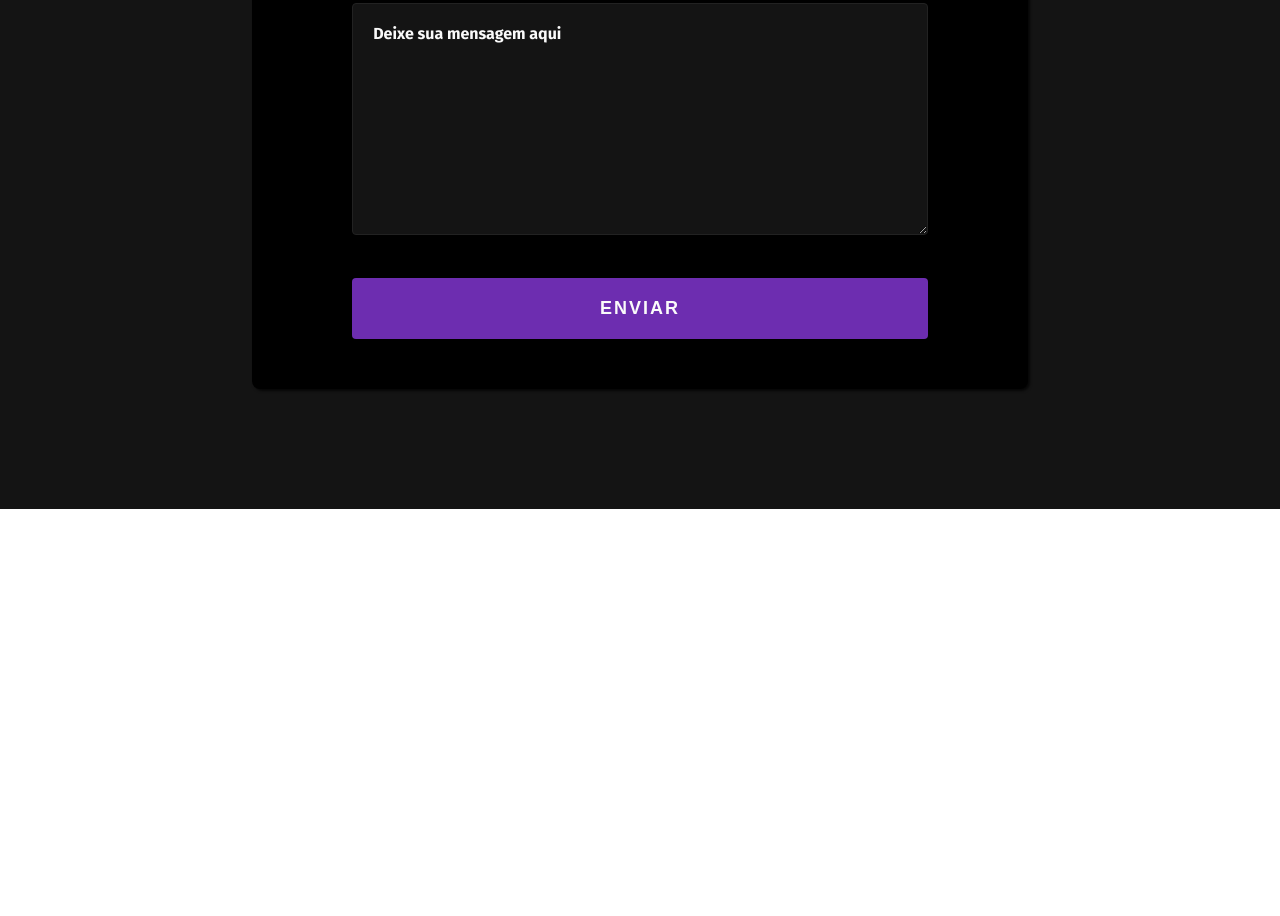
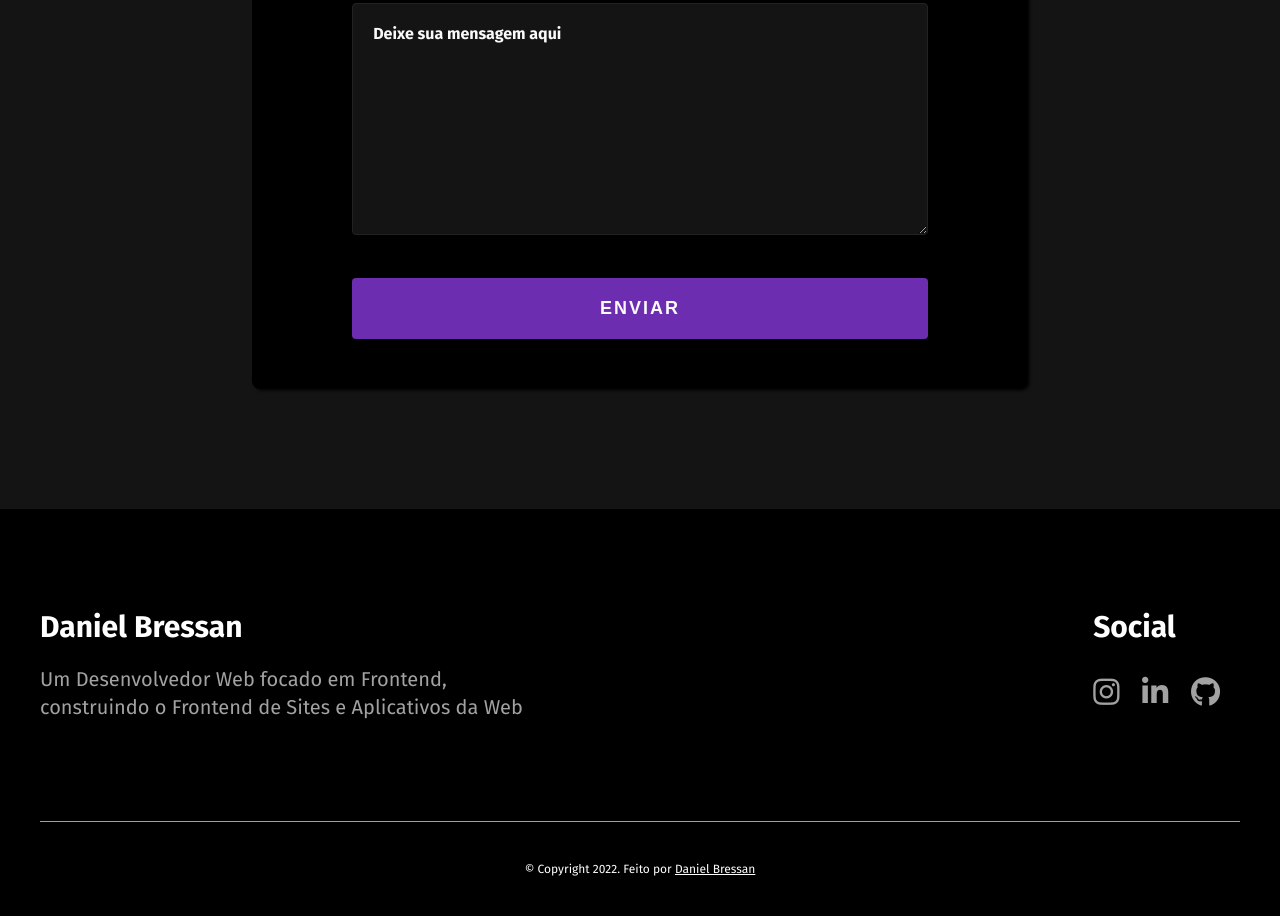
Before and after one commit to DanielBressan93/portfolio, a plain HTML site: page index.html in a window 1280 px wide. Shown: the part 2133-3049 px from the top of the page. Before the commit the page ends 2642 px from the top, so only its background shows below. Drawn offline with Linux system fonts and the light colour scheme.

Commit message:
adicionado footer

```diff
--- /dev/null
+++ b/assets/styles/footer.css
@@ -0,0 +1,66 @@
+.footer-bg {
+  background-color: var(--bg-color-black);
+  padding: 8rem 4rem 4rem 4rem;
+}
+
+.footer-main {
+  display: flex;
+  justify-content: space-between;
+  align-items: center;
+  flex-wrap: wrap;
+}
+
+.footer-coluna h2 {
+  font-size: 3rem;
+  margin: 2rem 0;
+}
+
+.footer-coluna p {
+  font-size: 2rem;
+  line-height: 1.4;
+  max-width: 45ch;
+  color: var(--content-text-color);
+}
+
+.footer-coluna a {
+  font-size: 3rem;
+  display: inline-block;
+  padding: 1rem 0;
+  margin-right: 2rem;
+  color: var(--content-text-color);
+
+}
+
+.copyright {
+  margin-top: 10rem;
+}
+
+.copyright p {
+  border-top: 1px solid #a2a2a2;
+  padding-top: 4rem;
+  text-align: center;
+  font-size: 1.2rem;
+}
+
+.copyright a {
+  text-decoration: underline;
+}
+
+
+@media (max-width: 560px) {
+  .footer-coluna h2 {
+    font-size: 2.4rem;
+  }
+
+  .footer-coluna p {
+    font-size: 1.6rem;
+  }
+
+  .footer-coluna a {
+    font-size: 2rem;
+  }
+
+  .copyright {
+    margin-top: 5rem;
+  }
+}
--- a/assets/styles/geral.css
+++ b/assets/styles/geral.css
@@ -14,6 +14,10 @@
   --color-hover: #6d2db0;
   --button-bg-color: #6d2db0;
   --button-text-color: #fafafa;
+}
+
+html {
+  scroll-behavior: smooth;
 }
 
 body {
--- a/index.html
+++ b/index.html
@@ -11,6 +11,10 @@
     <link
       href="https://fonts.googleapis.com/css2?family=Fira+Sans:wght@400;700;900&display=swap"
       rel="stylesheet"
+    />
+    <link
+      rel="stylesheet"
+      href="https://cdnjs.cloudflare.com/ajax/libs/font-awesome/6.2.0/css/all.min.css"
     />
     <script defer src="script.js"></script>
   </head>
@@ -135,5 +139,37 @@
         </form>
       </div>
     </section>
+
+    <footer class="footer-bg">
+      <div class="footer-main container">
+        <div class="footer-coluna">
+          <h2>Daniel Bressan</h2>
+          <p>
+            Um Desenvolvedor Web focado em Frontend, construindo o Frontend de
+            Sites e Aplicativos da Web
+          </p>
+        </div>
+        <div class="footer-coluna">
+          <h2>Social</h2>
+          <a href="https://www.instagram.com/danielbressan93" target="_blank"
+            ><i class="fa-brands fa-instagram"></i
+          ></a>
+          <a
+            href="https://www.linkedin.com/in/daniel-bressan93/"
+            target="_blank"
+            ><i class="fa-brands fa-linkedin-in"></i
+          ></a>
+          <a href="https://github.com/DanielBressan93" target="_blank"
+            ><i class="fa-brands fa-github"></i
+          ></a>
+        </div>
+      </div>
+      <div class="copyright container">
+        <p>
+          © Copyright 2022. Feito por
+          <a href="http://127.0.0.1:5500/" target="_blank">Daniel Bressan</a>
+        </p>
+      </div>
+    </footer>
   </body>
 </html>
--- a/style.css
+++ b/style.css
@@ -3,3 +3,4 @@
 @import './assets/styles/intro.css';
 @import './assets/styles/sobre.css';
 @import './assets/styles/contato.css';
+@import './assets/styles/footer.css';
```
Also changed, not shown: assets/img/github.svg (added), assets/img/instagram.svg (added), assets/img/linkedin.svg (added).
